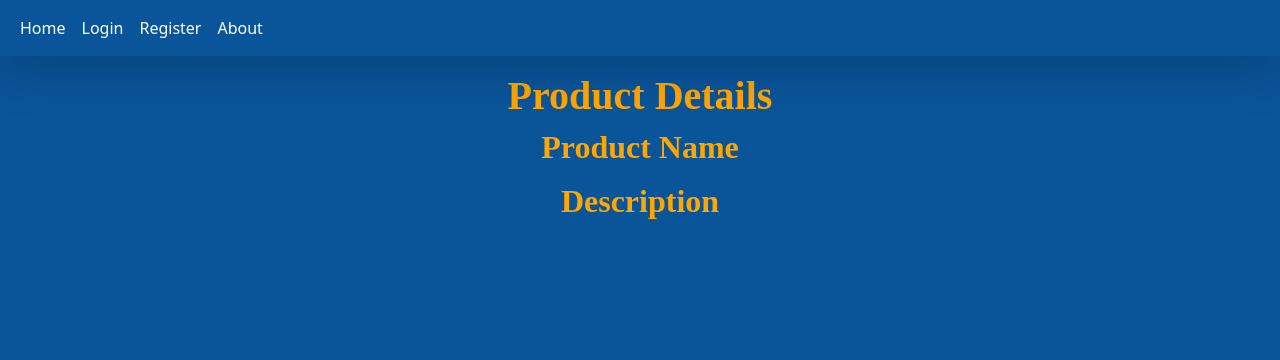
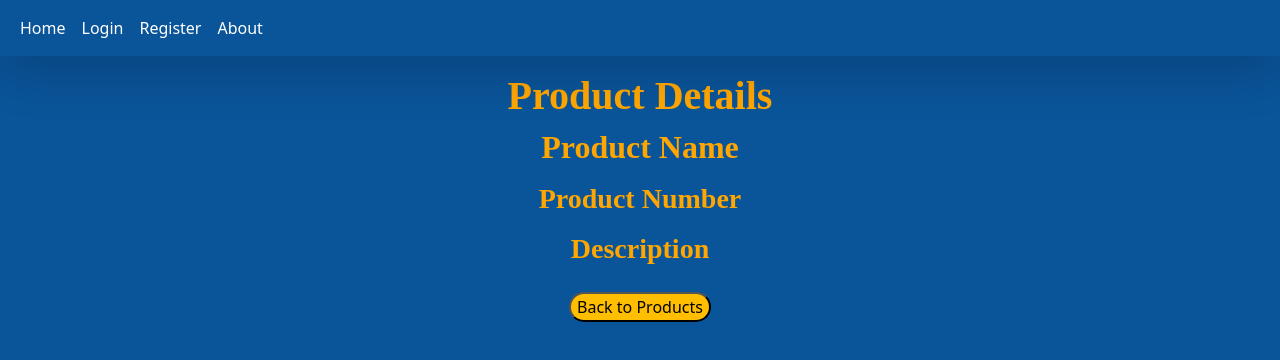
Before and after one commit to Gsned22/Project2-frontend, a React (Create React App) app: page /products/1 in a window 1280 px wide. Shown: the top 360 px of the page. Built offline with nearby package versions, Linux system fonts and the light colour scheme; no server answers; a web font is replaced by a local one.

Commit message:
updated products, product detail components

```diff
--- a/src/Home.tsx
+++ b/src/Home.tsx
@@ -2,6 +2,7 @@ import React, { useEffect, useState } from 'react';
 import axios from 'axios';
 import { Link, useNavigate } from 'react-router-dom';
 import {Button} from 'react-bootstrap'
+import { formatCurrency } from './formatCurrency';
 
 function Home() {
 
@@ -67,10 +68,8 @@ function Home() {
             <h1 className='welcome'>Welcome to Alchemy Booksellers</h1>
             <table className='productsTable'>
                 <thead>
-                    <tr>
-                        <th>Product Number</th>
+                    <tr><th>Product Name</th>
                         <th>Cover Art</th>
-                        <th>Product Name</th>
                         <th>Price</th>
                         <th>Inventory Count</th>
                         <th>
@@ -97,14 +96,12 @@ function Home() {
                         </th>
                     </tr>
                 </thead>
-                <tbody>
-                    {books.map((books) => {
+                <tbody>{books.map((books) => {
                         return (
                             <tr key={books.product_number}>
-                                <td>{books.product_number}</td>
+                                <td><Link className='linkToDetailsPage' to={`/products/${books.product_number}`}>{books.product_name}</Link></td>
                                 <td><img className='resize' src={books.image} alt="product"/></td>
-                                <td><Link className='linkToDetailsPage' to={`/products/${books.product_number}`}>{books.product_name}</Link></td>
-                                <td>{books.price}</td>
+                                <td>{formatCurrency(books.price)}</td>
                                 <td>{books.inventory_count}</td>
                                 {books.inventory_count > 0 ?
                                 <>
--- a/src/ProductDetails.tsx
+++ b/src/ProductDetails.tsx
@@ -3,17 +3,24 @@ import React, { useEffect, useState } from "react"
 import {useLocation, useNavigate} from "react-router-dom"
 
 function ProductDetails() {
+    const [product_number, setProductNumber] = useState('');
     const [product_name, setProductName] = useState('');
     const [description, setDescription] = useState('');
 
     const location = useLocation();
 
+    const navigate = useNavigate();
+
     useEffect(() => {
         retrieveBook();
     }, [])
 
+    function returnToProducts() {
+        return navigate("/");
+    }
     async function retrieveBook() {
         const response = await axios.get(`http://127.0.0.1:8080${location.pathname}`);
+        setProductNumber(response.data.product_number);
         setProductName(response.data.product_name);
         setDescription(response.data.description);
     }
@@ -23,8 +30,13 @@ function ProductDetails() {
             <h1>Product Details</h1>
             <h2>Product Name</h2>
             <p>{product_name}</p>
-            <h2>Description</h2>
+            <h3>Product Number</h3>
+            <p>{product_number}</p>
+            <h3>Description</h3>
             <p>{description}</p>
+            <div className='buttonOnDetailsPage'>
+            <button className='returnToProductsButton' onClick={() => { returnToProducts() }}>Back to Products</button>
+            </div>
         </>
     )
 }
--- a/src/index.css
+++ b/src/index.css
@@ -24,7 +24,7 @@ h1 {
     margin-top: 15px;
 }
 
-h1, h2 {
+h1, h2, h3 {
     font-family: 'Goudy Bookletter 1911', serif;
     color: rgb(255, 166, 0);
     text-align: center;
@@ -47,16 +47,16 @@ th {
     font-weight: bolder;
 }
 
-.resize {
-    width: 40%;
-    height: auto;
-}
-
 td {
     font-size: 1.5vw;
     text-align: center;
     color: rgb(255, 166, 0);
     vertical-align: middle;
+}
+
+.resize {
+    width: 40%;
+    height: auto;
 }
 
 .productsTable {
@@ -151,6 +151,10 @@ button:active {
     text-align: center;
 }
 
+.buttonOnDetailsPage {
+    text-align: center;
+}
+
 .returnToProductsButton {
     margin: 10px;
 }
```
